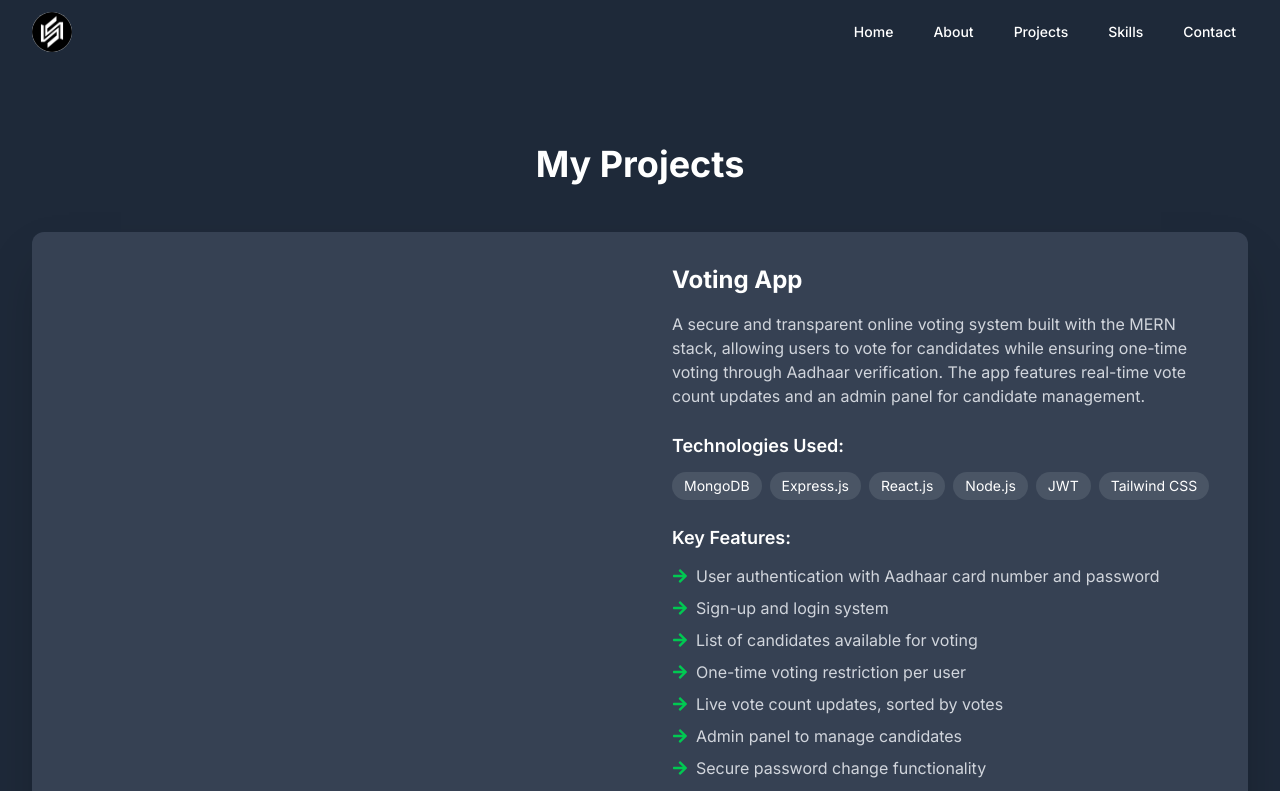
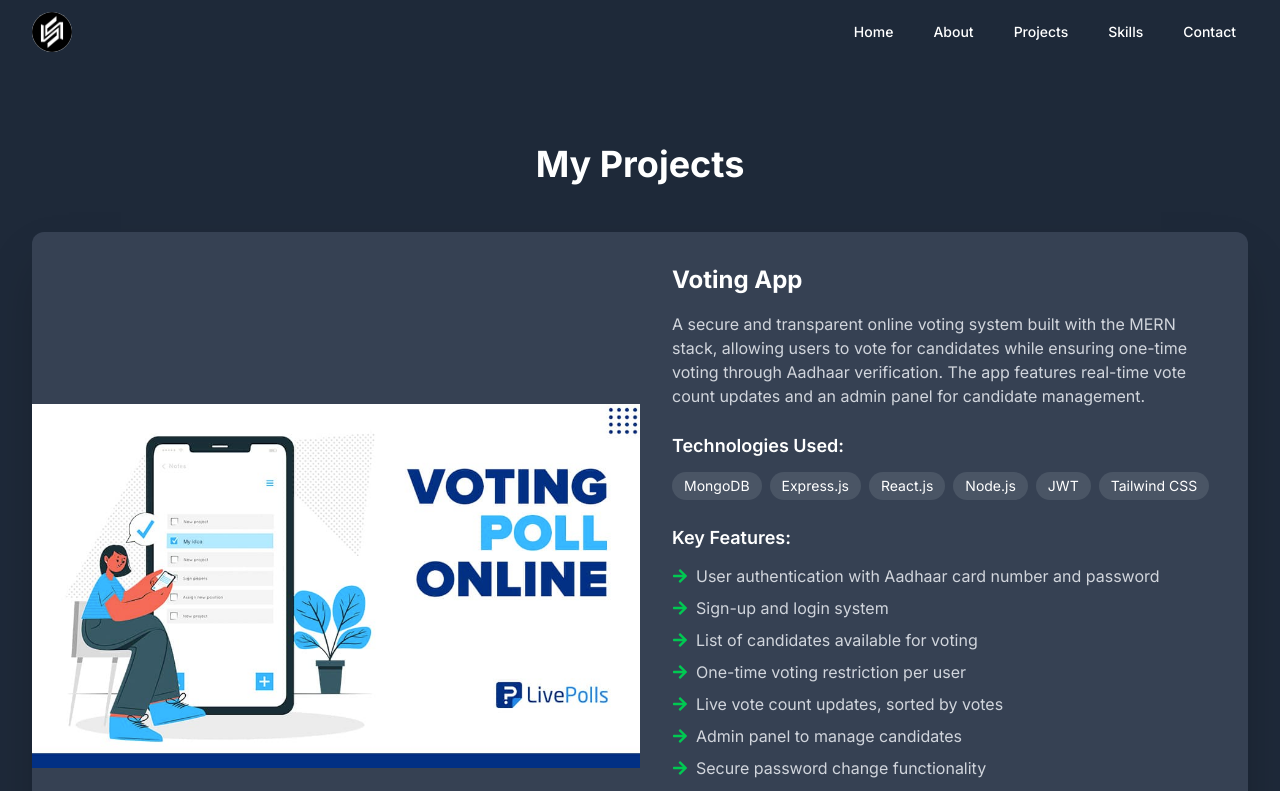
Before and after one commit to Nishi-kanta/Nextjs_Portfolio, a Next.js app: page /projects in a window 1280 px wide. Shown: the top 791 px of the page. Built offline with nearby package versions, Linux system fonts and the light colour scheme.

Commit message:
Update page.tsx

```diff
--- a/src/app/projects/page.tsx
+++ b/src/app/projects/page.tsx
@@ -85,14 +85,15 @@ export default function Projects() {
             >
               <div className="flex flex-col lg:flex-row">
                 {/* Project Image */}
-           <div className="lg:w-1/2 h-full relative overflow-hidden">
+          <div className="lg:w-1/2 relative h-[300px] lg:h-auto flex justify-center items-center">
   <Image
     src={project.image}
     alt={project.title}
-    className="absolute top-0 left-0 w-full h-full object-cover"
     fill
+    className="object-contain w-full h-full"
   />
 </div>
+
 
 
 
```
